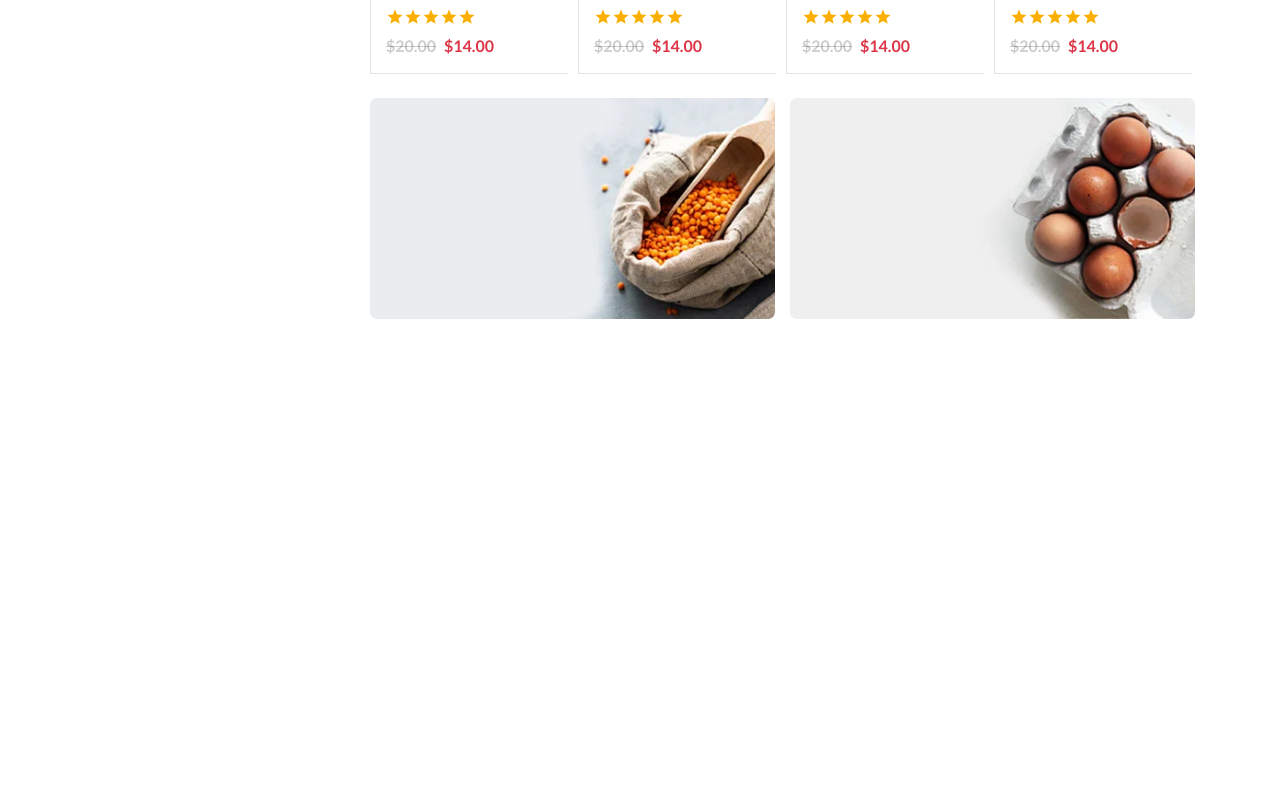
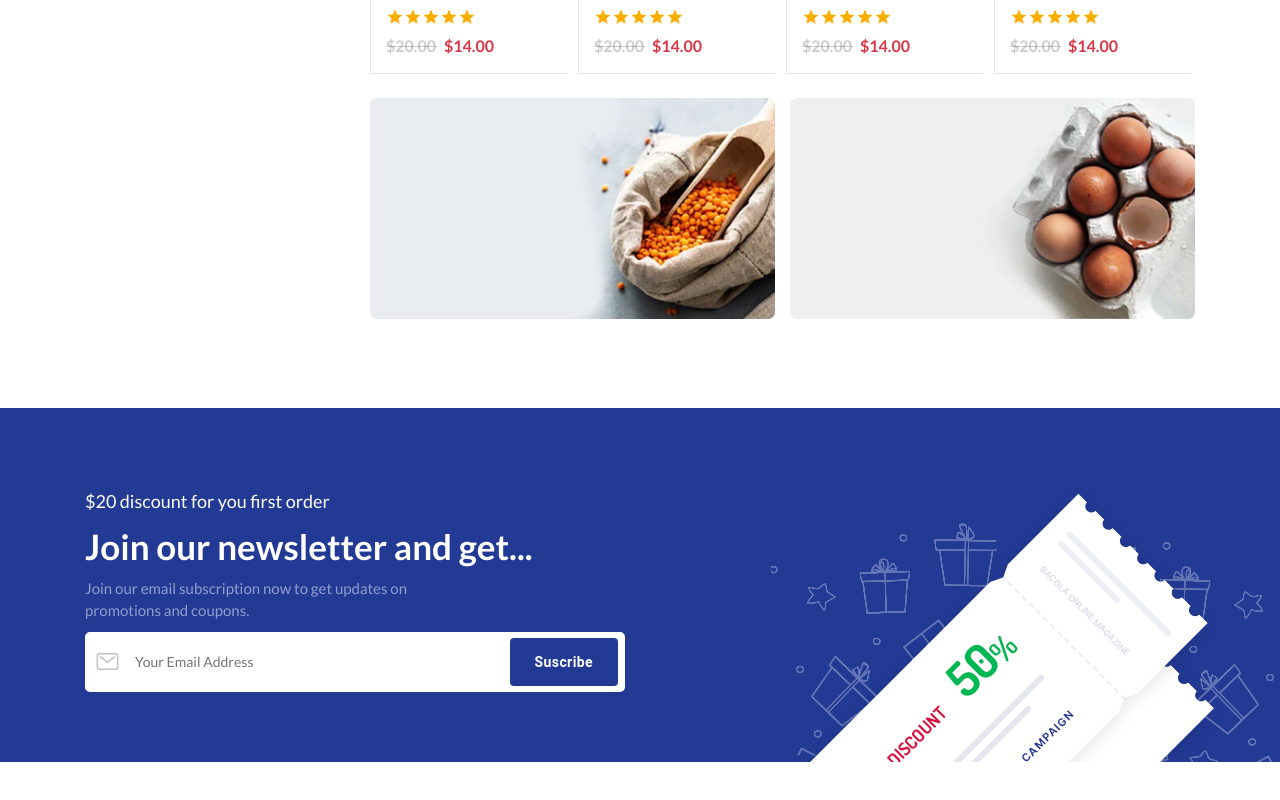
Before and after one commit to JoelPercca3/EcommerceFrontend, a React (Vite) app: page / in a window 1280 px wide. Shown: the part 2431-3231 px from the top of the page. Before the commit the page ends 2823 px from the top, so only its background shows below. Built offline with nearby package versions, Linux system fonts and the light colour scheme; no server answers.

Commit message:
commit 11 terminado

```diff
--- a/src/App.css
+++ b/src/App.css
@@ -271,3 +271,22 @@ rgba(0,0,0,0.1) !important; border-radius: 50% !important; background: #fff !imp
    .bannerSec{gap: 15px;}
 
    .sticky{position: sticky; top:10px; z-index:100;}
+
+   .newsLetterSection{width: 100%; height: auto; background: #233a95; position: relative;
+  overflow: hidden; padding: 70px 0px;}
+   .newsLetterSection .col-md-6{position: static !important;}
+   .newsLetterSection p{font-size: 18px; margin: 10px 0px !important;}
+   .newsLetterSection h3{font-size:35px; font-weight: bold;}
+   .newsLetterSection p.text-light{color: #fff !important; opacity: 0.5; font-size: 15px;}
+   .newsLetterSection img{position: absolute; bottom: 0px; right: 0px;}
+
+   .newsLetterSection form{width: 100%; height: 60px; background: #fff; padding: 10px; position:
+    relative; border-radius: 5px;}
+  .newsLetterSection form svg{position: absolute; top: 17px; left: 10px; font-size: 25px; opacity:
+    0.3;}
+  .newsLetterSection form input{width: 100%; height: 100%; background: #fff !important; outline:
+  none !important; border: 0px !important; padding-left: 40px; padding-right: 200px;}
+
+  .newsLetterSection form button{position: absolute; top: 6px; right: 7px; background: #233a95
+    !important; font-size: 14px !important; padding: 12px 25px !important; color: #fff
+    !important; text-transform: capitalize !important; font-weight: 600 !important;}
--- a/src/Pages/Home/index.jsx
+++ b/src/Pages/Home/index.jsx
@@ -13,6 +13,9 @@ import HomeCat from "../../Components/HomeCat/index";
 
 import banner3 from "../../assets/images/banner3.jpg";
 import banner4 from "../../assets/images/banner4.jpg";
+import banner5 from "../../assets/images/banner5.png";
+import { IoMailOutline } from "react-icons/io5";
+
 
 
 const Home = () => {
@@ -139,6 +142,40 @@ const Home = () => {
           </div>
         </div>
       </section>
+
+
+      <section className="newsLetterSection mt-3 mb-3 d-flex align-items-center">
+        <div className="container">
+          <div className="row">
+             <div className="col-md-6">
+                     <p className="text-white mb-1">$20 discount for you first order</p>
+                     <h3 className="text-white">Join our newsletter and get...</h3>
+                     <p className="text-light">Join our email subscription now to get
+                      updates
+                      on  <br/> promotions and coupons.
+                     </p>
+
+                    <form>
+                      <IoMailOutline/>
+                      <input type="text" placeholder="Your Email Address"/>
+                      <Button>Suscribe</Button>
+                    </form>
+
+
+             </div>
+
+            <div className="cold-md-6">
+              <img src={banner5}/>
+
+            </div>
+
+          </div>
+        </div>
+      </section>
+
+
+      <br/>  <br/>  <br/>  <br/>  <br/>  <br/>
+
     </>
   );
 };
```
Also changed, not shown: src/assets/images/banner5.png (added).
